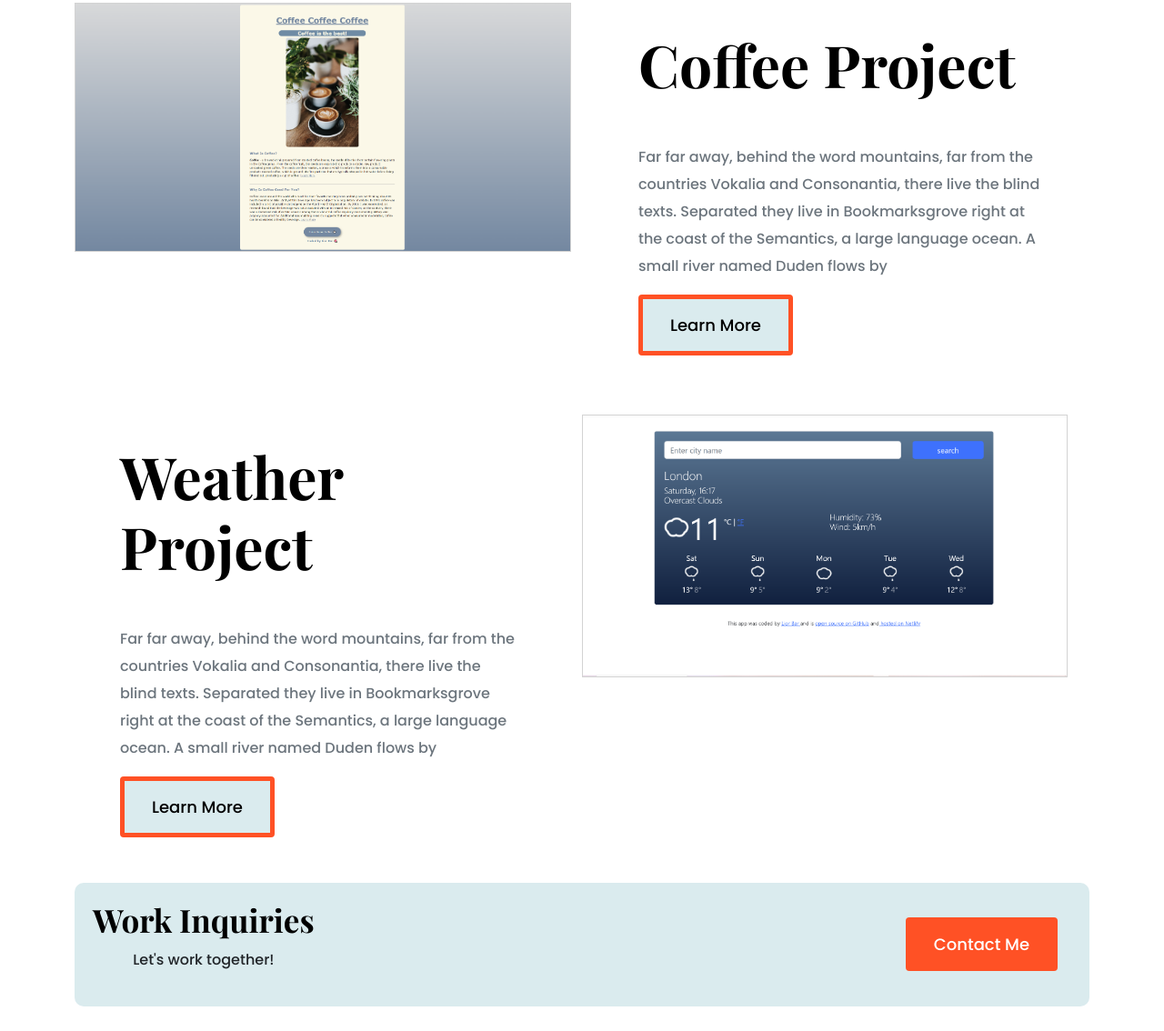
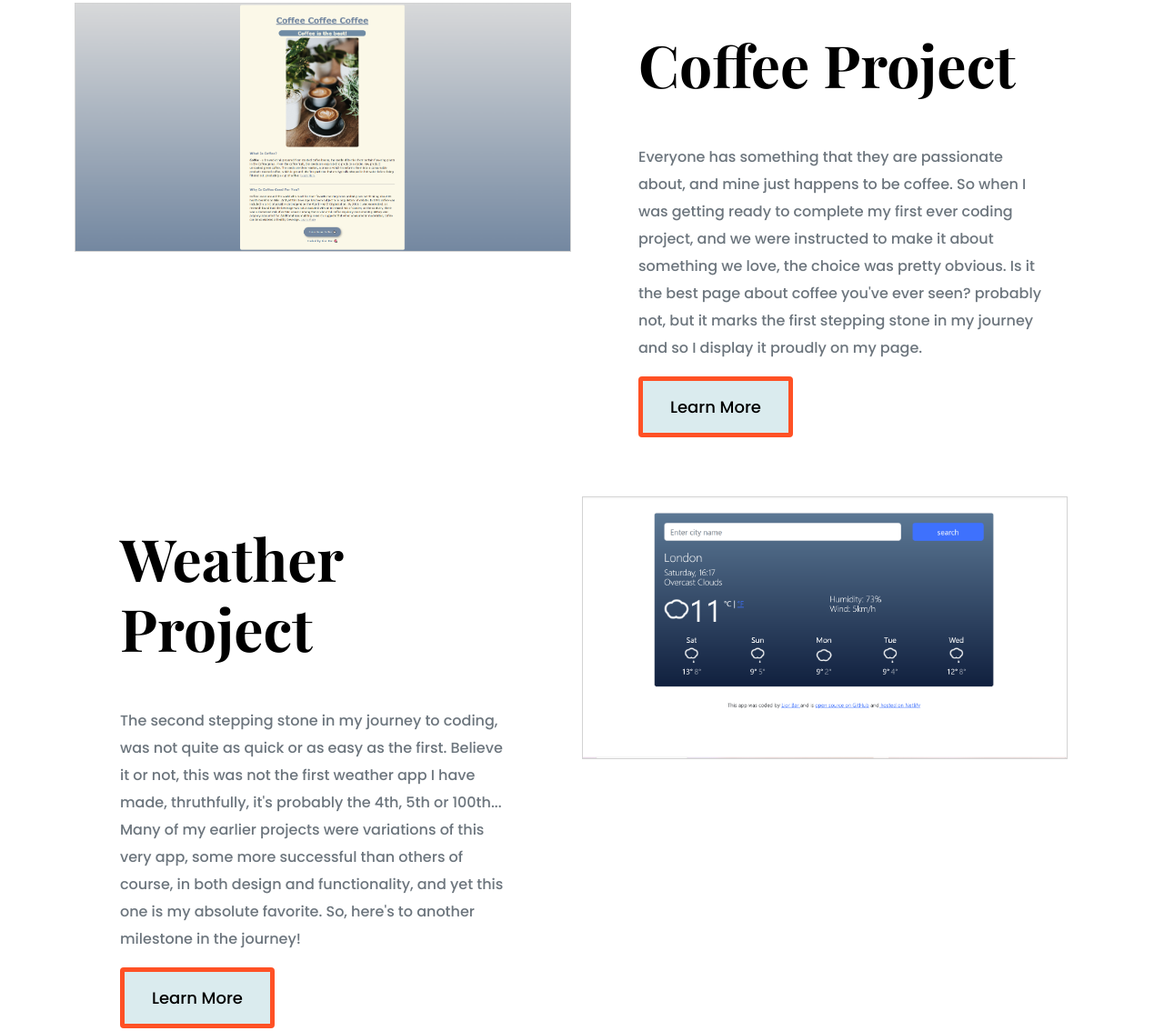
Before and after one commit to LiorBar230/Lior-Bar-Portfolio-Project, a plain HTML site: page index.html in a window 1280 px wide. Shown: the part 823-1957 px from the top of the page at 91% size. Drawn offline with nearby package versions, Linux system fonts and the light colour scheme.

Commit message:
added more real text

```diff
--- a/index.html
+++ b/index.html
@@ -55,10 +55,9 @@ She is currently building her portfolio using SheCodes and is gaining experience
         <div class="col ">
             <div class="project-description"><h2 class="mb-5">Coffee Project</h2>
           <p class="mb-3 text-muted">
-            Far far away, behind the word mountains, far from the countries
-            Vokalia and Consonantia, there live the blind texts. Separated they
-            live in Bookmarksgrove right at the coast of the Semantics, a large
-            language ocean. A small river named Duden flows by
+            Everyone has something that they are passionate about, and mine just happens to be coffee.
+            So when I was getting ready to complete my first ever coding project, and we were instructed to make it about something we love, the choice was pretty obvious.
+            Is it the best page about coffee you've ever seen? probably not, but it marks the first stepping stone in my journey and so I display it proudly on my page.
           </p>
           <a
             href="https://s3.amazonaws.com/shecodesio-production/challenge_submissions/files/001/109/548/original/final-project.html?1661632547"
@@ -73,10 +72,8 @@ She is currently building her portfolio using SheCodes and is gaining experience
         <div class="project-description">
           <h2 class="mb-5">Weather Project</h2>
           <p class="mb-3 text-muted">
-            Far far away, behind the word mountains, far from the countries
-            Vokalia and Consonantia, there live the blind texts. Separated they
-            live in Bookmarksgrove right at the coast of the Semantics, a large
-            language ocean. A small river named Duden flows by
+            The second stepping stone in my journey to coding, was not quite as quick or as easy as the first. Believe it or not, this was not the first weather app I have made, thruthfully, it's probably the 4th, 5th or 100th... Many of my earlier projects were variations of this very app, some more successful than others of course, in both design and functionality, and yet this one is my absolute favorite.
+            So, here's to another milestone in the journey!
           </p>
           <a
             href="https://brilliant-wisp-f9cee6.netlify.app/"
```
